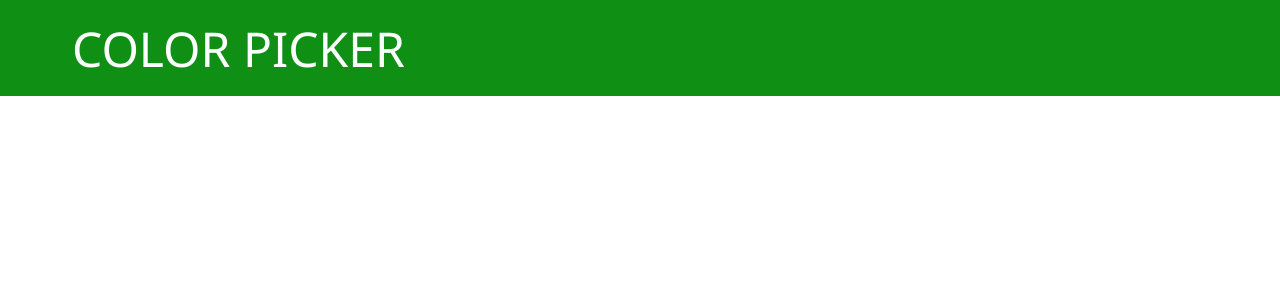
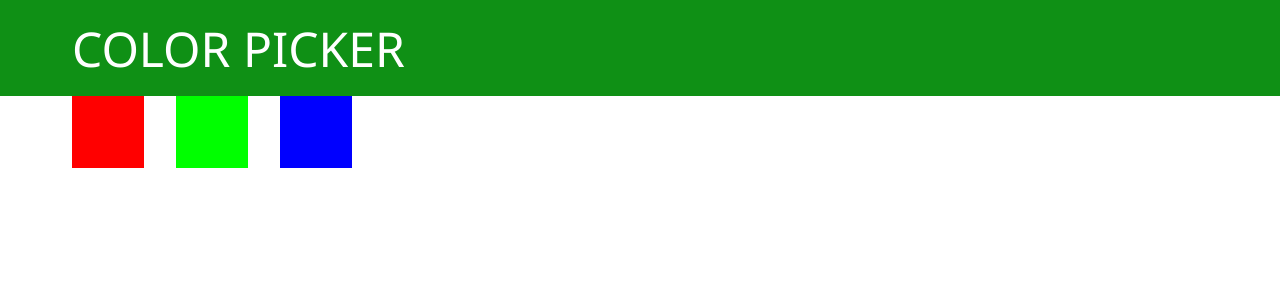
Before and after one commit to themutti/react-color-picker, a React (Create React App) app: page / in a window 1280 px wide. Shown: the top 300 px of the page. Built offline with nearby package versions, Linux system fonts and the light colour scheme.

Commit message:
ColorButton and colors list logic

```diff
--- a/src/App.js
+++ b/src/App.js
@@ -1,9 +1,11 @@
 import Header from "./components/Header";
+import ColorPicker from "./components/ColorPicker/ColorPicker";
 
 export default function App() {
   return (
     <div className="App">
       <Header />
+      <ColorPicker />
     </div>
   );
 }
--- /dev/null
+++ b/src/components/ColorPicker/ColorButton.js
@@ -0,0 +1,13 @@
+export default function ColorButton(props) {
+  return (
+    <li className="color-item">
+      <button
+        style={{
+          backgroundColor: `rgb(${props.color.red}, ${props.color.green}, ${props.color.blue})`
+        }}
+        className="color-btn"
+        onClick={props.onClick}
+      ></button>
+    </li>
+  );
+}
--- /dev/null
+++ b/src/components/ColorPicker/ColorPicker.js
@@ -0,0 +1,21 @@
+import React from "react";
+import ColorButton from "./ColorButton";
+import colors from "../../data/colors";
+
+export default class ColorPicker extends React.Component {
+  constructor(props) {
+    super(props);
+  }
+
+  render() {
+    return (
+      <div className="container">
+        <ul className="colors-list">
+          {colors.map((color) => (
+            <ColorButton key={color.name} color={color} />
+          ))}
+        </ul>
+      </div>
+    );
+  }
+}
--- /dev/null
+++ b/src/data/colors.js
@@ -0,0 +1,22 @@
+const colors = [
+  {
+    name: "red",
+    red: 255,
+    green: 0,
+    blue: 0
+  },
+  {
+    name: "green",
+    red: 0,
+    green: 255,
+    blue: 0
+  },
+  {
+    name: "blue",
+    red: 0,
+    green: 0,
+    blue: 255
+  }
+];
+
+export default colors;
--- a/src/index.css
+++ b/src/index.css
@@ -44,3 +44,25 @@ header {
   font-weight: 500;
   color: white;
 }
+
+
+.colors-list {
+  padding: 0;
+  margin: 0;
+  list-style: none;
+}
+
+.color-item {
+  display: inline-block;
+  width: 4.5rem;
+  height: 4.5rem;
+  margin: 0 1rem;
+}
+
+.color-btn {
+  background-color: white;
+  width: 100%;
+  height: 100%;
+  padding: 0;
+  border: none;
+}
```
